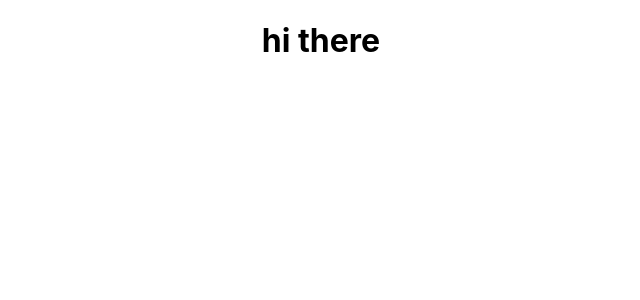
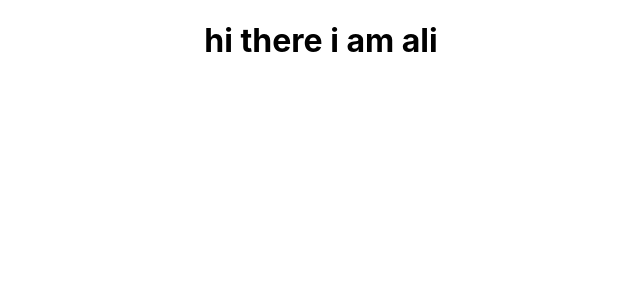
Before and after one commit to alimady/withjack, a React (Create React App) app: page / in a window 1280 px wide. Shown: the top 300 px of the page, without its empty margins (319-959 px from the left). Built offline with nearby package versions, Linux system fonts and the light colour scheme.

Commit message:
i am ali

```diff
--- a/src/App.js
+++ b/src/App.js
@@ -4,7 +4,7 @@ import './App.css';
 function App() {
   return (
     <div className="App">
-       <h1>hi there</h1>
+       <h1>hi there i am ali</h1>
     </div>
   );
 }
```
